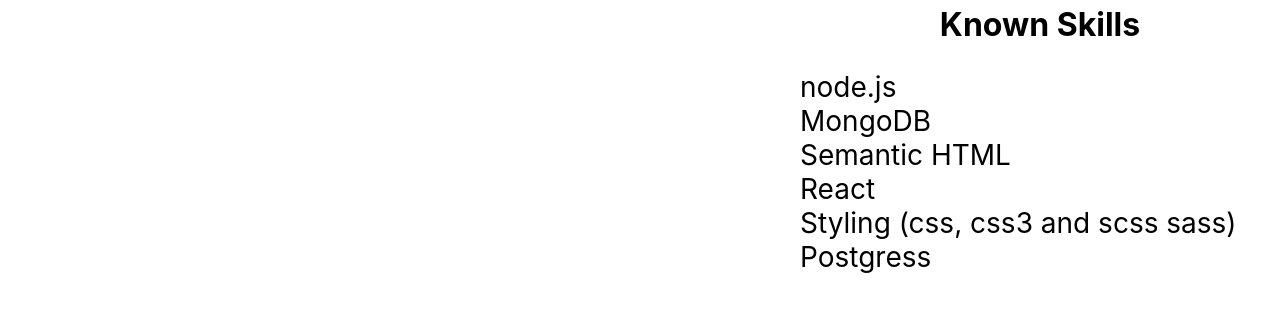
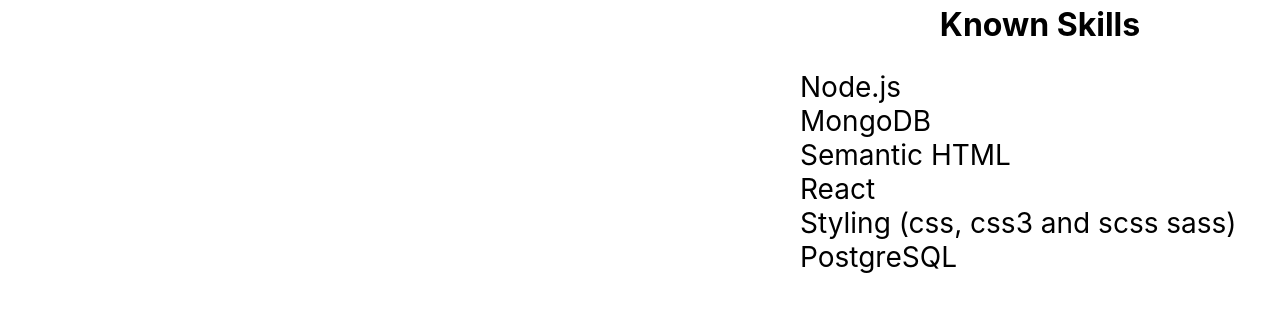
Before and after one commit to langstonBS/myPortfoleo, a React (Create React App) app: page / in a window 1280 px wide. Shown: the part 436-760 px from the top of the page. Built offline with nearby package versions, Linux system fonts and the light colour scheme.

Commit message:
postgreSql

```diff
--- a/src/Home/Home.jsx
+++ b/src/Home/Home.jsx
@@ -19,7 +19,7 @@
                 <ul className="listClass">
 
                     <li>
-                        node.js
+                        Node.js
                     </li>
                     <li>
                         MongoDB
@@ -34,7 +34,7 @@
                         Styling (css, css3 and scss sass)
                     </li>
                     <li>
-                        Postgress
+                        PostgreSQL
                     </li>
                 </ul>
             </section>
```
